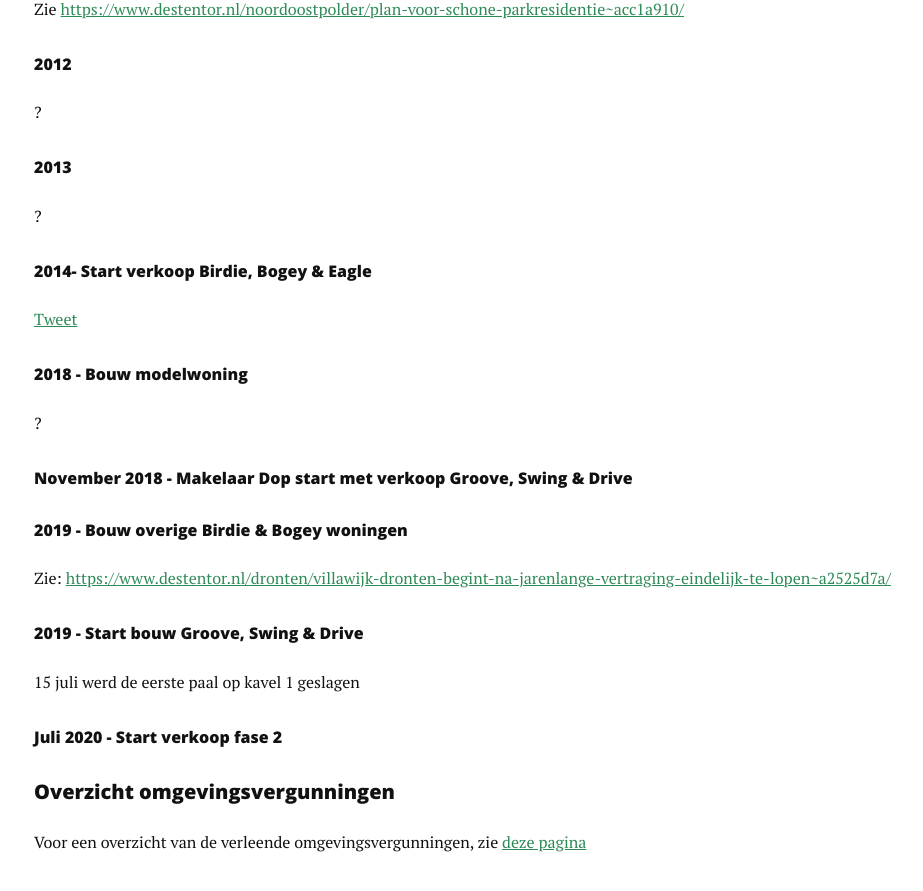
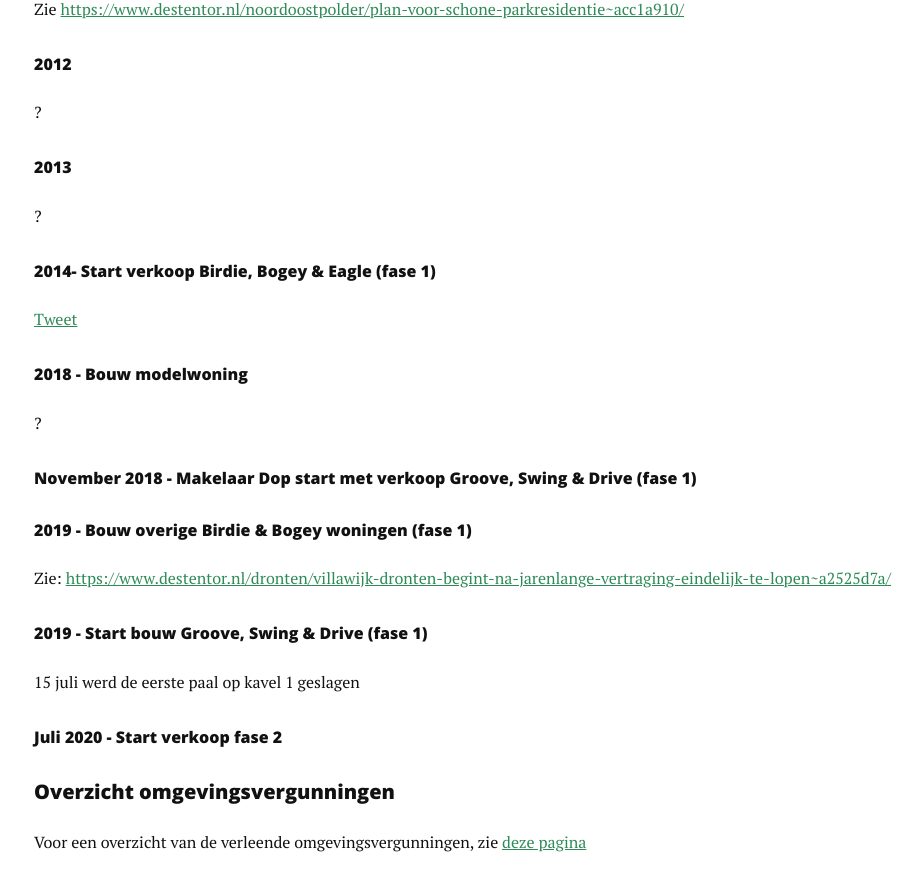
Before and after one commit to plamola/vve-parkresidentie, a Jekyll site: the page built from historie/index.html, in a window 1280 px wide and 900 px high, scrolled down 593 px. Shown: the top 891 px of the window, without its empty margins (111-1034 px from the left). Built offline with Jekyll 4.4.1, drawn with Linux system fonts in a browser that asks for light colours; nearby versions of some CDN libraries.

Commit message:
Restructure

```diff
--- a/historie/index.html
+++ b/historie/index.html
@@ -24,19 +24,19 @@ title: Historie
   <h4>2013</h4>
   <p>?</p>
 
-  <h4>2014- Start verkoop Birdie, Bogey & Eagle</h4>
+  <h4>2014- Start verkoop Birdie, Bogey & Eagle (fase 1)</h4>
   <p><a href="https://twitter.com/bjvdsteegbouw/status/462228579443425280">Tweet</a></p>
 
   <h4>2018 - Bouw modelwoning</h4>
   <p>?</p>
 
-  <h4>November 2018 - Makelaar Dop start met verkoop Groove, Swing & Drive</h4>
+  <h4>November 2018 - Makelaar Dop start met verkoop Groove, Swing & Drive (fase 1)</h4>
   <p></p>
 
-  <h4>2019 - Bouw overige Birdie & Bogey woningen</h4>
+  <h4>2019 - Bouw overige Birdie & Bogey woningen (fase 1)</h4>
   <p>Zie: <a href="https://www.destentor.nl/dronten/villawijk-dronten-begint-na-jarenlange-vertraging-eindelijk-te-lopen~a2525d7a/">https://www.destentor.nl/dronten/villawijk-dronten-begint-na-jarenlange-vertraging-eindelijk-te-lopen~a2525d7a/</a></p>
 
-  <h4>2019 - Start bouw Groove, Swing & Drive</h4>
+  <h4>2019 - Start bouw Groove, Swing & Drive (fase 1)</h4>
   <p>15 juli werd de eerste paal op kavel 1 geslagen</p>
 
   <h4>Juli 2020 - Start verkoop fase 2</h4>
--- a/index.html
+++ b/index.html
@@ -6,7 +6,7 @@ title: Welkom
 <div class="home" id="home">
   <h1 class="pageTitle">Welkom</h1>
   <p>Welkom op de website van de VvE Parkresidentie Dronten.</p>
-  <p>Op deze website kun je informatie vinden over de VvE, nieuwsberichten voor en door de bewoners en lees je meer over de geschiedenis van de Parkresidentie.</p>
+  <p>Op deze website kun je informatie vinden over de VvE, nieuwsberichten en lees je meer over de geschiedenis van de Parkresidentie.</p>
 
 
   <p>Deze website is nog volop in ontwikkeling.</p>
```
Also changed, not shown: _posts/2020-07-15-de-heimachine-is-er-weer.markdown (added, +12 -0 lines), _posts/2020-07-15-palen-slaan-kavels-3-9-14.markdown (deleted, +0 -12 lines).
